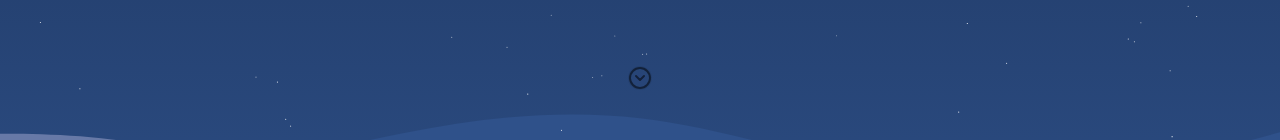
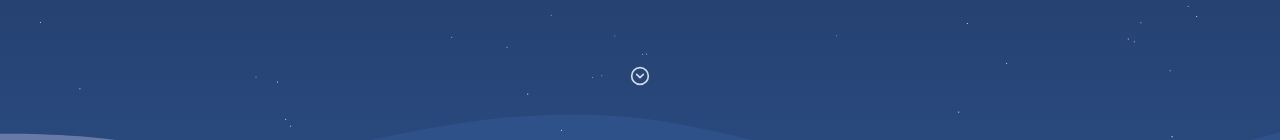
Before and after one commit to Programming-Tadulako/vatulemo, a Next.js app: page / in a window 1280 px wide. Shown: the part 456-596 px from the top of the page. Built offline with nearby package versions, Linux system fonts and the light colour scheme.

Commit message:
chore(home/hero): remove ShinyButton and use icon directly

```diff
--- a/src/components/ui/shiny-button.tsx
+++ /dev/null
@@ -1,66 +0,0 @@
-"use client";
-
-import { cn } from "@/lib/utils";
-import { motion, MotionProps, type AnimationProps } from "motion/react";
-import React from "react";
-
-const animationProps = {
-  initial: { "--x": "100%", scale: 0.8 },
-  animate: { "--x": "-100%", scale: 1 },
-  whileTap: { scale: 0.95 },
-  transition: {
-    repeat: Infinity,
-    repeatType: "loop",
-    repeatDelay: 1,
-    type: "spring",
-    stiffness: 20,
-    damping: 15,
-    mass: 2,
-    scale: {
-      type: "spring",
-      stiffness: 200,
-      damping: 5,
-      mass: 0.5,
-    },
-  },
-} as AnimationProps;
-
-interface ShinyButtonProps extends Omit<React.HTMLAttributes<HTMLElement>, keyof MotionProps>, MotionProps {
-  children: React.ReactNode;
-  className?: string;
-}
-
-export const ShinyButton = React.forwardRef<HTMLButtonElement, ShinyButtonProps>(
-  ({ children, className, ...props }, ref) => {
-    return (
-      <motion.button
-        ref={ref}
-        className={cn(
-          "relative rounded-lg px-6 py-2 font-medium backdrop-blur-xl transition-shadow duration-300 ease-in-out hover:shadow-sm dark:bg-[radial-gradient(circle_at_50%_0%,hsl(var(--primary)/10%)_0%,transparent_60%)] dark:hover:shadow-[0_0_20px_hsl(var(--primary)/10%)]",
-          className
-        )}
-        {...animationProps}
-        {...props}
-      >
-        <span
-          className="relative block size-full text-sm tracking-wide text-[rgb(0,0,0,65%)] uppercase dark:font-light dark:text-[rgb(255,255,255,90%)]"
-          style={{
-            maskImage:
-              "linear-gradient(-75deg,hsl(var(--primary)) calc(var(--x) + 20%),transparent calc(var(--x) + 30%),hsl(var(--primary)) calc(var(--x) + 100%))",
-          }}
-        >
-          {children}
-        </span>
-        <span
-          style={{
-            mask: "linear-gradient(rgb(0,0,0), rgb(0,0,0)) content-box,linear-gradient(rgb(0,0,0), rgb(0,0,0))",
-            maskComposite: "exclude",
-          }}
-          className="absolute inset-0 z-10 block rounded-[inherit] bg-[linear-gradient(-75deg,hsl(var(--primary)/10%)_calc(var(--x)+20%),hsl(var(--primary)/50%)_calc(var(--x)+25%),hsl(var(--primary)/10%)_calc(var(--x)+100%))] p-px"
-        ></span>
-      </motion.button>
-    );
-  }
-);
-
-ShinyButton.displayName = "ShinyButton";
--- a/src/features/home/sections/HeroSection.tsx
+++ b/src/features/home/sections/HeroSection.tsx
@@ -5,7 +5,6 @@ import { CircleChevronDown } from "lucide-react";
 import { FaDiscord, FaInstagram } from "react-icons/fa";
 import Image from "next/image";
 import Link from "next/link";
-import { ShinyButton } from "@/components/ui/shiny-button";
 
 export default function HeroSection() {
   return (
@@ -28,10 +27,11 @@ export default function HeroSection() {
               <FaDiscord size={40} />
             </Link>
           </div>
-          <Link href="/#about" className="mx-auto mt-20">
-            <ShinyButton className="group rounded-full p-0">
-              <CircleChevronDown className="opacity-80 transition-opacity group-hover:scale-110 group-hover:opacity-100" />
-            </ShinyButton>
+          <Link
+            href="/#about"
+            className="mx-auto mt-20 opacity-80 transition-opacity hover:scale-110 hover:opacity-100"
+          >
+            <CircleChevronDown size={20} className="text-white" />
           </Link>
         </div>
       </div>
```
